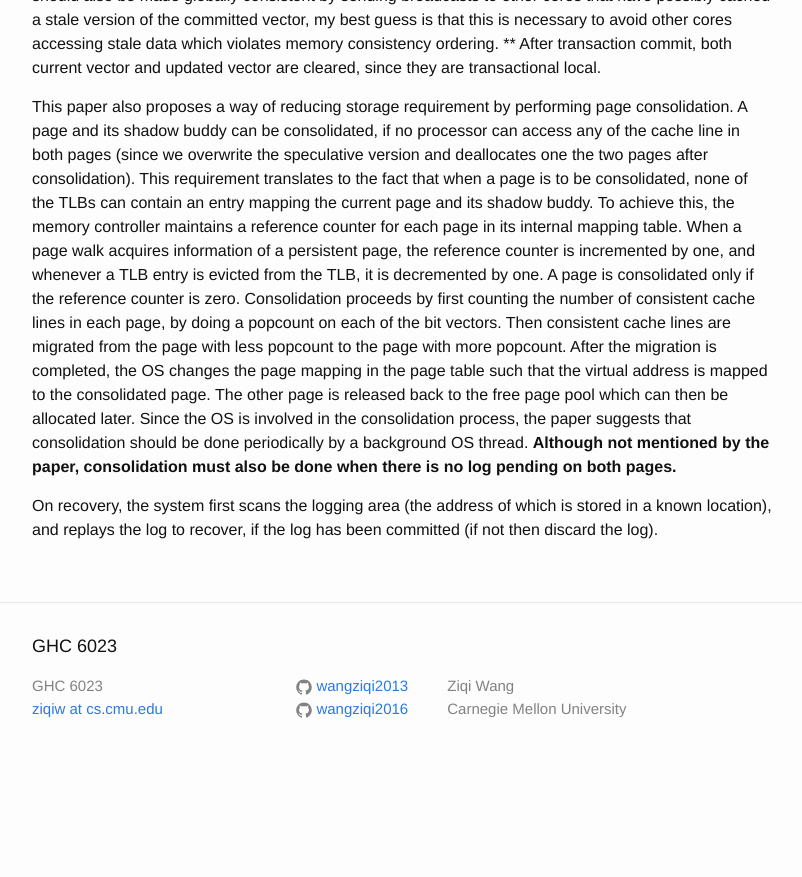
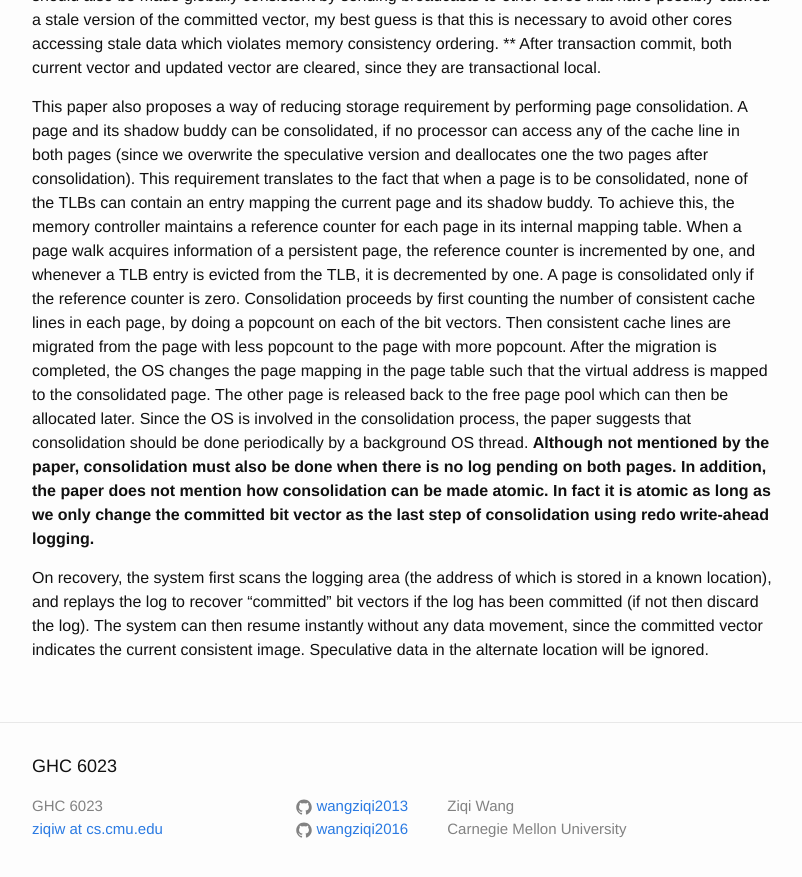
Before and after one commit to wangziqi2013/wangziqi2013.github.io, a Jekyll site: the page built from _posts/2019-12-08-ssp.markdown, in a window 1280 px wide and 900 px high, scrolled down 3823 px. Shown: the top 877 px of the window, without its empty margins (238-1040 px from the left). Built offline with Jekyll 4.4.1, drawn with Linux system fonts in a browser that asks for light colours; before the commit the page ends 4603 px from its top, so only the background shows below that.

Commit message:
Finish recovery

```diff
--- a/_posts/2019-12-08-ssp.markdown
+++ b/_posts/2019-12-08-ssp.markdown
@@ -150,6 +150,10 @@ is completed, the OS changes the page mapping in the page table such that the vi
 page. The other page is released back to the free page pool which can then be allocated later. Since the OS is involved
 in the consolidation process, the paper suggests that consolidation should be done periodically by a background OS thread.
 **Although not mentioned by the paper, consolidation must also be done when there is no log pending on both pages.**
+**In addition, the paper does not mention how consolidation can be made atomic. In fact it is atomic as long as we
+only change the committed bit vector as the last step of consolidation using redo write-ahead logging.**
 
 On recovery, the system first scans the logging area (the address of which is stored in a known location), and replays the
-log to recover, if the log has been committed (if not then discard the log).
+log to recover "committed" bit vectors if the log has been committed (if not then discard the log). The system can then
+resume instantly without any data movement, since the committed vector indicates the current consistent image. Speculative
+data in the alternate location will be ignored.
```
